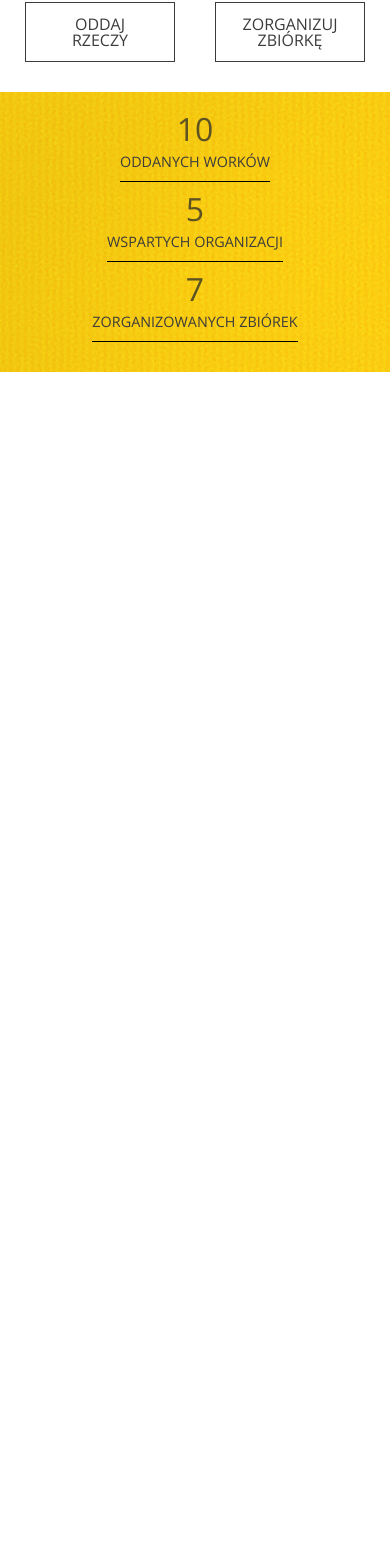
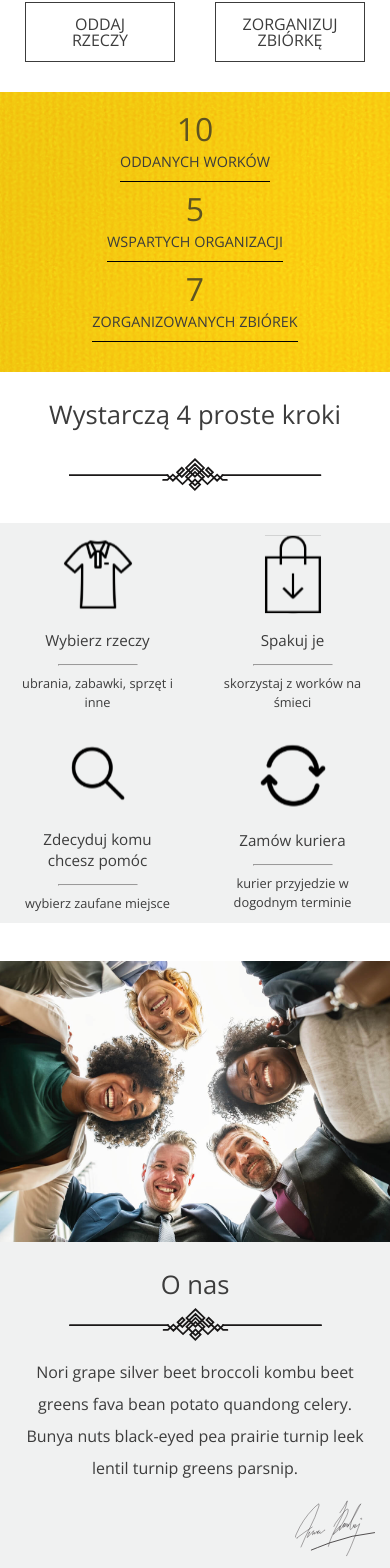
Before and after one commit to jarekm04/oddaj_rzeczy, a React (Create React App) app: page / in a window 390 px wide. Shown: the part 612-2180 px from the top of the page. Before the commit the page ends 984 px from the top, so only its background shows below. Built offline with nearby package versions, Linux system fonts and the light colour scheme; no server answers.

Commit message:
simple spets, about us mobile

```diff
--- a/src/scss/components/HomeComponents/aboutUs.scss
+++ b/src/scss/components/HomeComponents/aboutUs.scss
@@ -10,8 +10,8 @@
   @media (max-width: 800px) {
     height: 500px;
   }
-  @media (max-width: 750px) {
-    display: none;
+  @media (min-width: 350px) and (max-width: 750px) {
+    flex-direction: column-reverse;
   }
   .aboutUs__contentBox {
     display: flex;
@@ -29,6 +29,10 @@
     @media (max-width: 1000px) {
       padding-left: 15px;
       padding-right: 15px;
+    }
+    @media (min-width: 350px) and (max-width: 750px) {
+      width: 100%;
+      height: 330px;
     }
     .aboutUs__title {
       font-size: 2.375rem;
@@ -58,6 +62,10 @@
       @media (max-width: 1000px) {
         font-size: 1.2rem;
       }
+      @media (min-width: 350px) and (max-width: 750px) {
+        font-size: 1rem;
+        line-height: 2rem;
+      }
     }
     .signature {
       width: 210px;
@@ -65,6 +73,9 @@
       align-self: flex-end;
       @media (max-width: 1000px) {
         width: 130px;
+      }
+      @media (min-width: 350px) and (max-width: 750px) {
+        width: 80px;
       }
     }
   }
@@ -76,5 +87,9 @@
       object-fit: cover;
       object-position: 40%;
     }
+    @media (max-width: 750px) {
+      width: 100%;
+      max-height: 320px;
+    }
   }
 }
--- a/src/scss/components/HomeComponents/contact.scss
+++ b/src/scss/components/HomeComponents/contact.scss
@@ -6,6 +6,7 @@
   }
   @media (max-width: 1000px) {
     height: 600px;
+    overflow: hidden;
   }
   @media (max-width: 750px) {
     display: none;
--- a/src/scss/components/HomeComponents/simpleSteps.scss
+++ b/src/scss/components/HomeComponents/simpleSteps.scss
@@ -6,10 +6,8 @@
     margin-top: 30px;
   }
   @media (max-width: 1000px) {
-    height: 450px;
-  }
-  @media (max-width: 750px) {
-    display: none;
+    height: 600px;
+    overflow: hidden;
   }
   .simpleSteps__title {
     font-size: 2.375rem;
@@ -34,12 +32,19 @@
     @media (max-width: 1000px) {
       height: 250px;
     }
+    @media (min-width: 350px) and (max-width: 750px) {
+      flex-wrap: wrap;
+      height: 400px;
+    }
     .steps__item {
       display: flex;
       flex-direction: column;
       justify-content: center;
       align-items: center;
       width: 10%;
+      @media (min-width: 350px) and (max-width: 750px) {
+        width: 40%;
+      }
       .item__icon {
         width: 83px;
         height: 83px;
@@ -79,5 +84,8 @@
     @include giveBtn;
     margin-left: 50%;
     transform: translateX(-50%);
+    @media (max-width: 750px) {
+      display: none;
+    }
   }
 }
```
